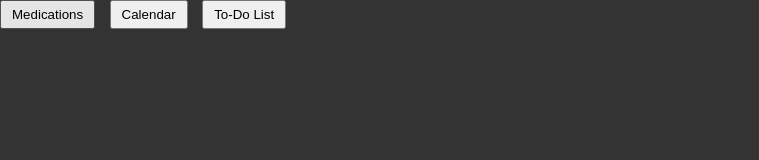
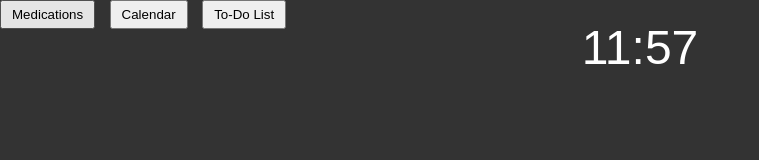
Before and after one commit to TomBG03/MedMirror-, a website: page public/index.html in a window 1280 px wide. Shown: the whole page, without its empty margins (0-759 px from the left). Drawn offline with Linux system fonts and the light colour scheme.

Commit message:
Added Time to UI

```diff
--- a/public/index.html
+++ b/public/index.html
@@ -12,6 +12,8 @@
     <button id="show-calendar">Calendar</button>
     <button id="show-todos">To-Do List</button>
 </div>
+
+<div id="time-display">00:00</div>
 
 <div id="views">
     <section id="medications-view" class="view">
--- a/public/script.js
+++ b/public/script.js
@@ -110,3 +110,24 @@ function deleteMedication(id) {
         })
         .catch(error => console.error('Error deleting medication:', error));
 }
+
+
+function updateTime() {
+    const now = new Date(); // Get the current time
+    let hours = now.getHours(); // Get hours from the current time
+    let minutes = now.getMinutes(); // Get minutes from the current time
+
+    // Format hours and minutes to ensure two digits
+    hours = hours.toString().padStart(2, '0');
+    minutes = minutes.toString().padStart(2, '0');
+
+    // Combine hours and minutes in hh:mm format
+    const timeString = `${hours}:${minutes}`;
+
+    // Update the div with id='time-display' with the current time
+    document.getElementById('time-display').textContent = timeString;
+}
+
+// Call updateTime() function every minute to keep the time updated
+updateTime(); // Update time immediately when the page loads
+setInterval(updateTime, 60000); // Then update it every 60 seconds
--- a/public/style.css
+++ b/public/style.css
@@ -52,6 +52,20 @@ footer {
     padding: 5px 10px;
 }
 
+#time-display {
+    font-size: 3em; /* Makes the time larger */
+    margin-top: 20px; /* Adds space above the time display */
+    text-align: center; /* Centers the time text */
+    width: 100%; /* Ensures it spans the full container width */
+    position: absolute; /* Positions it at the top */
+    top: 0;
+}
+
+/* Ensure the navigation and views are pushed down so the time display doesn't overlap them */
+#navigation, #views {
+    margin-top: px; /* Adjust this value based on the actual size of your time display */
+}
+
 ul {
     list-style-type: none; /* Removes default list styling */
     padding: 0;
```
Also changed, not shown: 3 other files.
